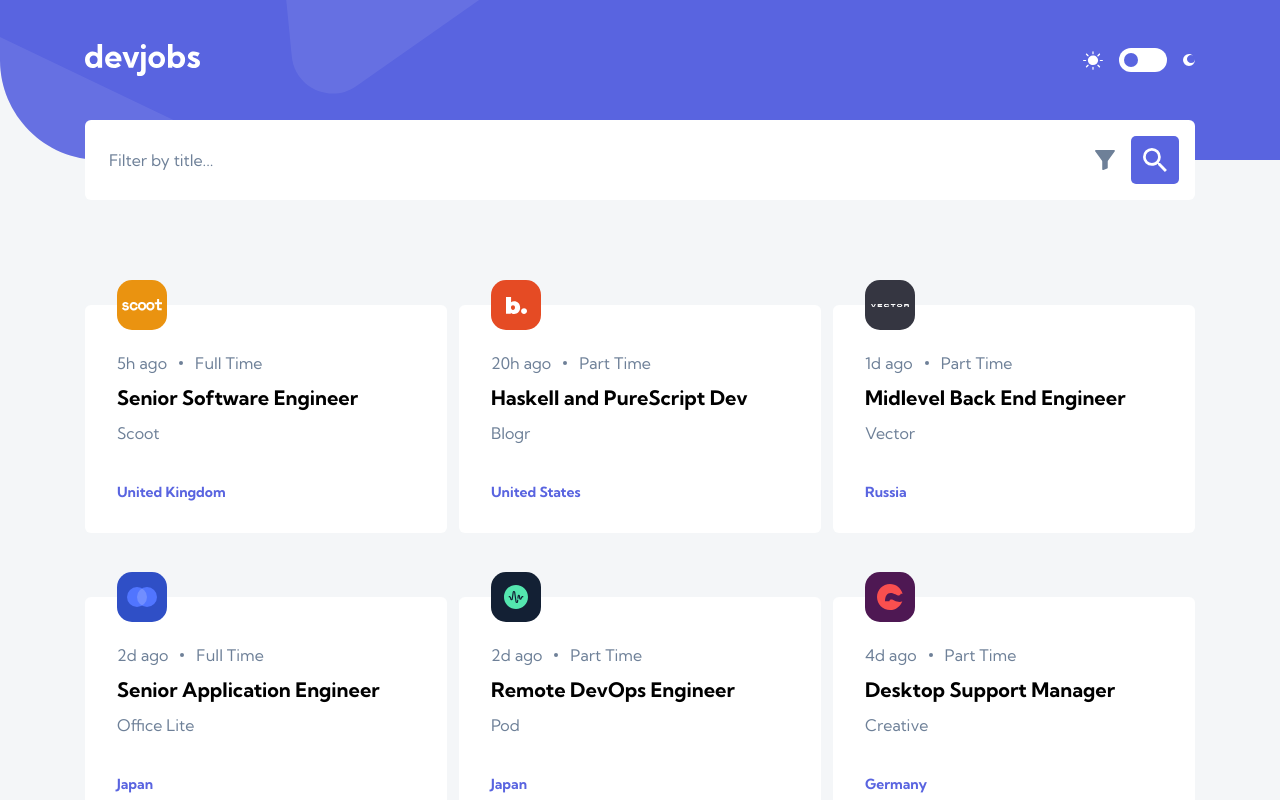
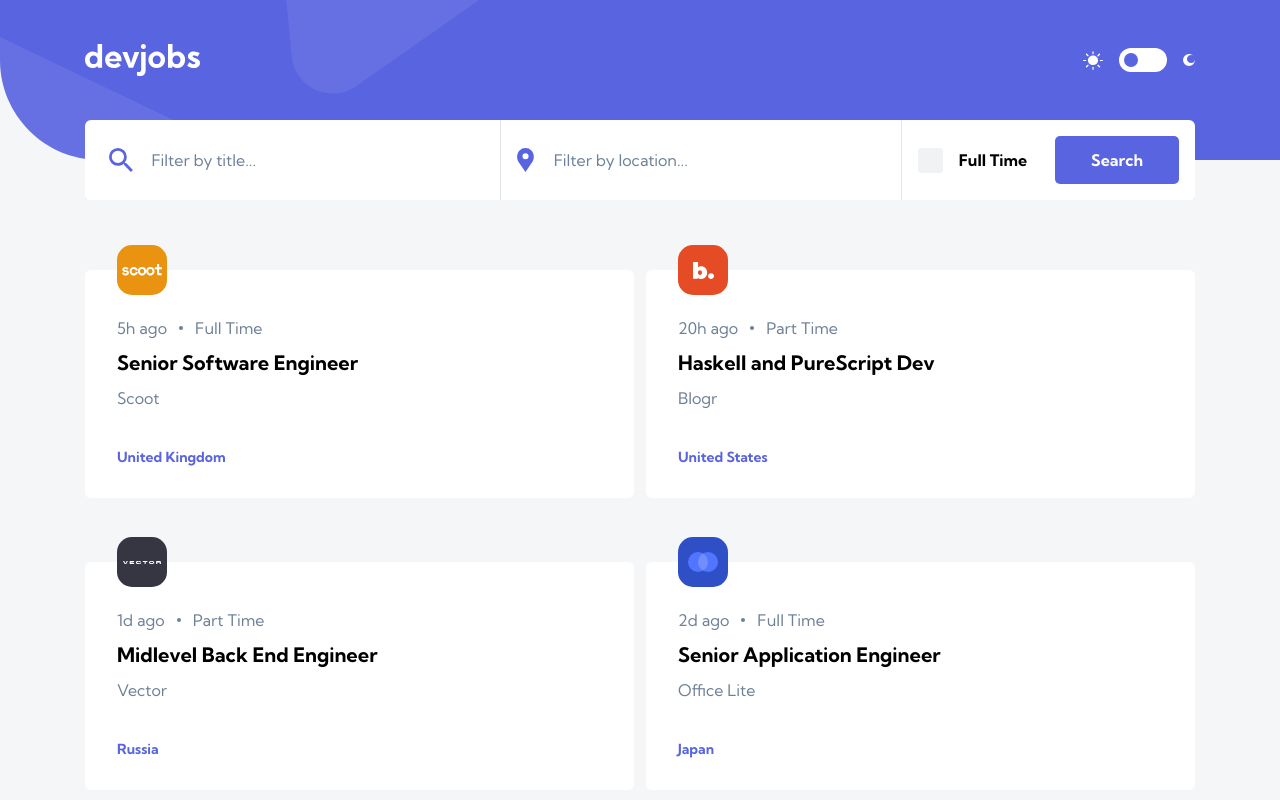
Before and after one commit to peternguyen777/fem-devjobs, a Next.js app: page / in a window 1280 px wide. Shown: the top 800 px of the page. Built offline with nearby package versions, Linux system fonts and the light colour scheme.

Commit message:
search bar

```diff
--- a/components/Header.js
+++ b/components/Header.js
@@ -4,15 +4,18 @@ import logo from "../public/assets/desktop/logo.svg";
 import iconSun from "../public/assets/desktop/icon-sun.svg";
 import iconMoon from "../public/assets/desktop/icon-moon.svg";
 import ToggleLightDark from "./UI/ToggleLightDark";
-import iconSearch from "../public/assets/desktop/icon-search.svg";
-import iconFilter from "../public/assets/mobile/icon-filter.svg";
+import Checkbox from "./UI/Checkbox";
 
 const Header = (props) => {
   const [filterTitle, setFilterTitle] = useState("");
+  const [filterLocation, setFilterLocation] = useState("");
+  const [isChecked, setIsChecked] = useState(false);
 
   const submitHandler = (e) => {
     e.preventDefault();
-    console.log(filterTitle);
+    console.log("Filter title:", filterTitle);
+    console.log("Filter location:", filterLocation);
+    console.log("Full time only:", isChecked);
   };
 
   return (
@@ -33,19 +36,80 @@ const Header = (props) => {
         </div>
       </div>
       <form onSubmit={submitHandler}>
-        <div className='mt-8 flex h-20 items-center justify-between rounded-md bg-white pl-6 pr-4 dark:bg-verydarkblue sm:mt-11'>
+        <div className='mt-8 flex h-20 items-center justify-between rounded-md bg-white dark:bg-verydarkblue sm:mt-11'>
+          <div className='flex h-full w-full items-center pl-6 pr-4 sm:border-r sm:border-darkgray sm:border-opacity-20'>
+            <svg
+              id='icon search'
+              xmlns='http://www.w3.org/2000/svg'
+              className='mr-4 hidden h-6 w-[30px] fill-current text-violet md:inline-block'
+            >
+              <path
+                d='M17.112 15.059h-1.088l-.377-.377a8.814 8.814 0 002.15-5.784A8.898 8.898 0 008.898 0 8.898 8.898 0 000 8.898a8.898 8.898 0 008.898 8.899c2.211 0 4.23-.808 5.784-2.143l.377.377v1.081l6.845 6.832 2.04-2.04-6.832-6.845zm-8.214 0A6.16 6.16 0 118.9 2.737a6.16 6.16 0 010 12.322z'
+                fillRule='nonzero'
+              />
+            </svg>
             <input
               type='text'
               id='title'
               placeholder='Filter by title...'
-            className='w-full grow font-kumbhsans text-[16px] font-normal leading-[20px] text-darkgray placeholder:text-darkgray focus:outline-none dark:bg-verydarkblue dark:text-white'
+              className='w-full font-kumbhsans text-[16px] font-normal leading-[20px] text-darkgray placeholder:select-none placeholder:text-darkgray focus:outline-none dark:bg-verydarkblue dark:text-white'
               value={filterTitle}
               onChange={(e) => setFilterTitle(e.target.value)}
             />
-          <div className='ml-4 flex flex-none items-center space-x-4'>
-            <Image src={iconFilter} alt='' className='cursor-pointer' />
-            <button className='flex h-[48px] w-[48px] cursor-pointer items-center justify-center rounded-[5px] bg-violet hover:bg-lightviolet'>
-              <Image src={iconSearch} alt='' />
+          </div>
+          <div className='hidden h-full w-full grow items-center border-r border-darkgray border-opacity-20 pr-4 md:flex'>
+            <svg
+              id='icon location'
+              xmlns='http://www.w3.org/2000/svg'
+              className='mx-4 hidden h-6 w-6 fill-current text-violet sm:inline-block'
+            >
+              <path
+                d='M14.358 2.451A8.3 8.3 0 008.448 0a8.3 8.3 0 00-5.911 2.451c-2.922 2.925-3.285 8.427-.786 11.76l6.697 9.683 6.687-9.669c2.508-3.347 2.145-8.85-.777-11.774zm-5.833 8.894a3.057 3.057 0 01-3.051-3.054 3.057 3.057 0 013.05-3.055 3.057 3.057 0 013.052 3.055 3.057 3.057 0 01-3.051 3.054z'
+                fillRule='nonzero'
+              />
+            </svg>
+            <input
+              type='text'
+              id='location'
+              placeholder='Filter by location...'
+              className='w-full font-kumbhsans text-[16px] font-normal leading-[20px] text-darkgray placeholder:select-none placeholder:text-darkgray focus:outline-none dark:bg-verydarkblue dark:text-white'
+              value={filterLocation}
+              onChange={(e) => setFilterLocation(e.target.value)}
+            />
+          </div>
+          <div className='flex h-full flex-none items-center pl-4 pr-4'>
+            <div className='mr-6 cursor-pointer md:hidden'>
+              <svg
+                id='icon filter'
+                xmlns='http://www.w3.org/2000/svg'
+                className='h-5 w-5 fill-current text-darkgray dark:text-white'
+              >
+                <path
+                  d='M19.108 0H.86a.86.86 0 00-.764.455.833.833 0 00.068.884l6.685 9.202.007.01c.242.32.374.708.375 1.107v7.502a.825.825 0 00.248.594.865.865 0 00.942.18l3.756-1.4c.337-.1.56-.41.56-.784v-6.092c0-.399.132-.787.375-1.108l.007-.009 6.685-9.202c.19-.26.217-.6.068-.884A.86.86 0 0019.108 0z'
+                  fillRule='nonzero'
+                />
+              </svg>
+            </div>
+            <div className='mr-7 hidden items-center md:flex'>
+              <Checkbox checked={isChecked} setChecked={setIsChecked} />
+              <h5 className='ml-4 select-none dark:text-white'>
+                Full Time <span className='hidden lg:inline-flex'>Only</span>
+              </h5>
+            </div>
+
+            <button className='flex h-[48px] w-[48px] cursor-pointer items-center justify-center rounded-[5px] bg-violet hover:bg-lightviolet md:w-auto'>
+              <svg
+                id='icon search'
+                xmlns='http://www.w3.org/2000/svg'
+                className='h-6 w-6 fill-current text-white md:hidden'
+              >
+                <path
+                  d='M17.112 15.059h-1.088l-.377-.377a8.814 8.814 0 002.15-5.784A8.898 8.898 0 008.898 0 8.898 8.898 0 000 8.898a8.898 8.898 0 008.898 8.899c2.211 0 4.23-.808 5.784-2.143l.377.377v1.081l6.845 6.832 2.04-2.04-6.832-6.845zm-8.214 0A6.16 6.16 0 118.9 2.737a6.16 6.16 0 010 12.322z'
+                  fillRule='nonzero'
+                />
+              </svg>
+
+              <h5 className='hidden px-9 text-white md:flex'>Search</h5>
             </button>
           </div>
         </div>
--- a/components/UI/Card.js
+++ b/components/UI/Card.js
@@ -1,5 +1,4 @@
 import React from "react";
-import colorcolor from "colorcolor";
 
 const Card = (props) => {
   const imagePath = props.jobData.logo;
@@ -18,7 +17,7 @@ const Card = (props) => {
         <div className='h-1 w-1 rounded-full bg-darkgray'></div>
         <p className='leading-[20px] text-darkgray'>{props.jobData.contract}</p>
       </div>
-      <h3 className='mt-3 leading-[26px] dark:text-white'>
+      <h3 className='mt-3 cursor-pointer leading-[26px] hover:text-darkgray dark:text-white'>
         {props.jobData.position}
       </h3>
       <p className='mt-3 leading-[20px] text-darkgray '>
--- /dev/null
+++ b/components/UI/Checkbox.js
@@ -0,0 +1,38 @@
+import React from "react";
+
+const Checkbox = (props) => {
+  const handleChange = () => {
+    if (props.checked === false) {
+      console.log("✅ Checkbox is checked");
+    } else {
+      console.log("⛔️ Checkbox is NOT checked");
+    }
+    props.setChecked(!props.checked);
+  };
+
+  return (
+    <div
+      className={`flex h-[25px] w-[25px] cursor-pointer items-center justify-center rounded-[3px] duration-75 ${
+        props.checked ? `bg-violet` : `bg-darkgray opacity-10 dark:bg-white`
+      }`}
+      onClick={handleChange}
+    >
+      <svg
+        width='15'
+        height='12'
+        xmlns='http://www.w3.org/2000/svg'
+        className={`${!props.checked && `hidden`}`}
+      >
+        <path
+          d='M1 6.57l3.572 3.572L13.714 1'
+          stroke='#FFF'
+          strokeWidth='2'
+          fill='none'
+          fillRule='evenodd'
+        />
+      </svg>
+    </div>
+  );
+};
+
+export default Checkbox;
--- a/pages/index.js
+++ b/pages/index.js
@@ -43,7 +43,7 @@ export default function Home() {
         <Banner />
         <Header enabled={enabled} setEnabled={setEnabled} />
         {jobData.length > 0 && (
-          <main className='mx-6 mt-14 grid sm:mx-auto sm:mt-[70px] sm:max-w-[1190px] sm:grid-cols-2 sm:gap-x-3 sm:px-10 md:mt-[105px] md:grid-cols-3'>
+          <main className='mx-6 mt-14 grid sm:mx-auto sm:mt-[70px] sm:max-w-[1190px] sm:grid-cols-2 sm:gap-x-3 sm:px-10 lg:mt-[105px] lg:grid-cols-3 lg:gap-x-[30px]'>
             {jobData.map((job) => {
               return <Card key={job.id} jobData={job} />;
             })}
--- a/styles/Home.module.css
+++ /dev/null
@@ -1,116 +0,0 @@
-.container {
-  padding: 0 2rem;
-}
-
-.main {
-  min-height: 100vh;
-  padding: 4rem 0;
-  flex: 1;
-  display: flex;
-  flex-direction: column;
-  justify-content: center;
-  align-items: center;
-}
-
-.footer {
-  display: flex;
-  flex: 1;
-  padding: 2rem 0;
-  border-top: 1px solid #eaeaea;
-  justify-content: center;
-  align-items: center;
-}
-
-.footer a {
-  display: flex;
-  justify-content: center;
-  align-items: center;
-  flex-grow: 1;
-}
-
-.title a {
-  color: #0070f3;
-  text-decoration: none;
-}
-
-.title a:hover,
-.title a:focus,
-.title a:active {
-  text-decoration: underline;
-}
-
-.title {
-  margin: 0;
-  line-height: 1.15;
-  font-size: 4rem;
-}
-
-.title,
-.description {
-  text-align: center;
-}
-
-.description {
-  margin: 4rem 0;
-  line-height: 1.5;
-  font-size: 1.5rem;
-}
-
-.code {
-  background: #fafafa;
-  border-radius: 5px;
-  padding: 0.75rem;
-  font-size: 1.1rem;
-  font-family: Menlo, Monaco, Lucida Console, Liberation Mono, DejaVu Sans Mono,
-    Bitstream Vera Sans Mono, Courier New, monospace;
-}
-
-.grid {
-  display: flex;
-  align-items: center;
-  justify-content: center;
-  flex-wrap: wrap;
-  max-width: 800px;
-}
-
-.card {
-  margin: 1rem;
-  padding: 1.5rem;
-  text-align: left;
-  color: inherit;
-  text-decoration: none;
-  border: 1px solid #eaeaea;
-  border-radius: 10px;
-  transition: color 0.15s ease, border-color 0.15s ease;
-  max-width: 300px;
-}
-
-.card:hover,
-.card:focus,
-.card:active {
-  color: #0070f3;
-  border-color: #0070f3;
-}
-
-.card h2 {
-  margin: 0 0 1rem 0;
-  font-size: 1.5rem;
-}
-
-.card p {
-  margin: 0;
-  font-size: 1.25rem;
-  line-height: 1.5;
-}
-
-.logo {
-  height: 1em;
-  margin-left: 0.5rem;
-}
-
-@media (max-width: 600px) {
-  .grid {
-    width: 100%;
-    flex-direction: column;
-  }
-}
--- a/styles/globals.css
+++ b/styles/globals.css
@@ -19,6 +19,10 @@
     @apply font-kumbhsans text-[14px] font-bold leading-[18px];
   }
 
+  h5 {
+    @apply font-kumbhsans text-[16px] font-bold leading-[20px];
+  }
+
   p {
     @apply font-kumbhsans text-[16px] font-normal leading-[26px];
   }
```
Lines whose indentation alone changed are shown as unchanged.
